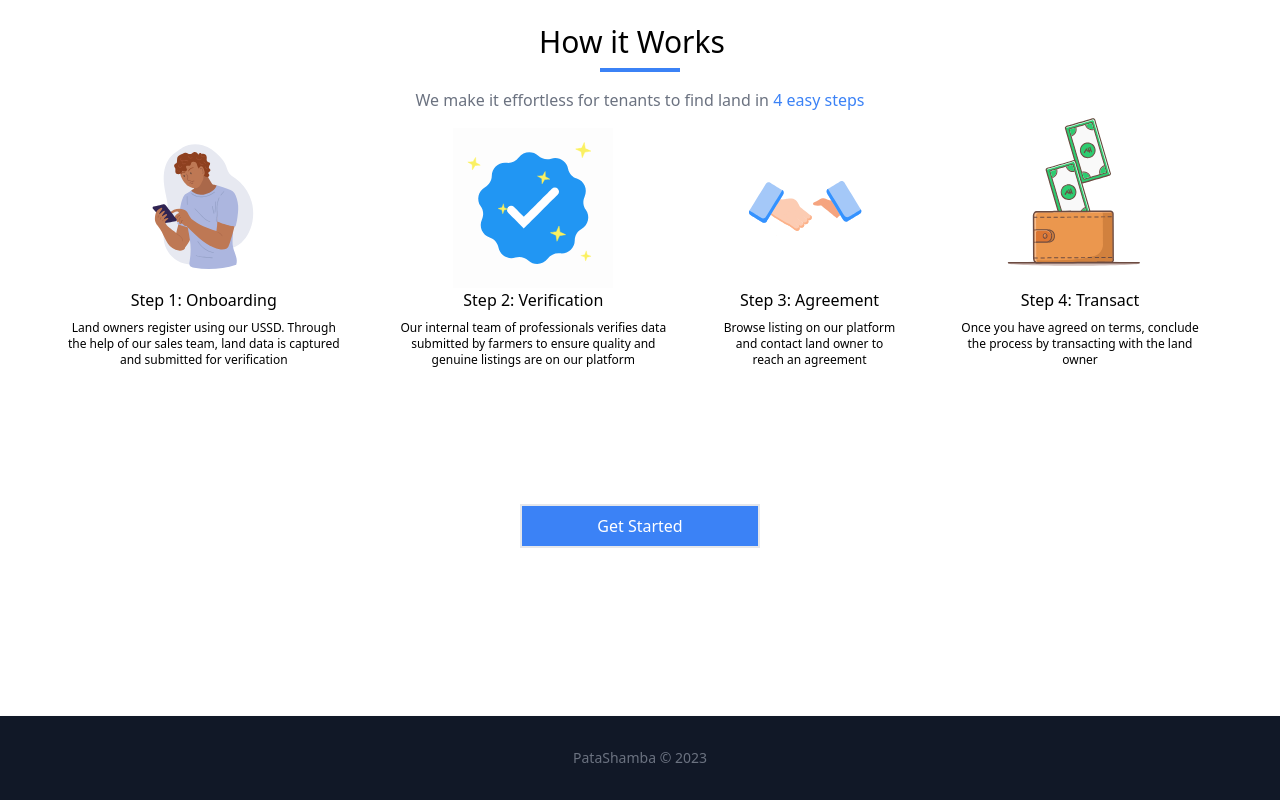
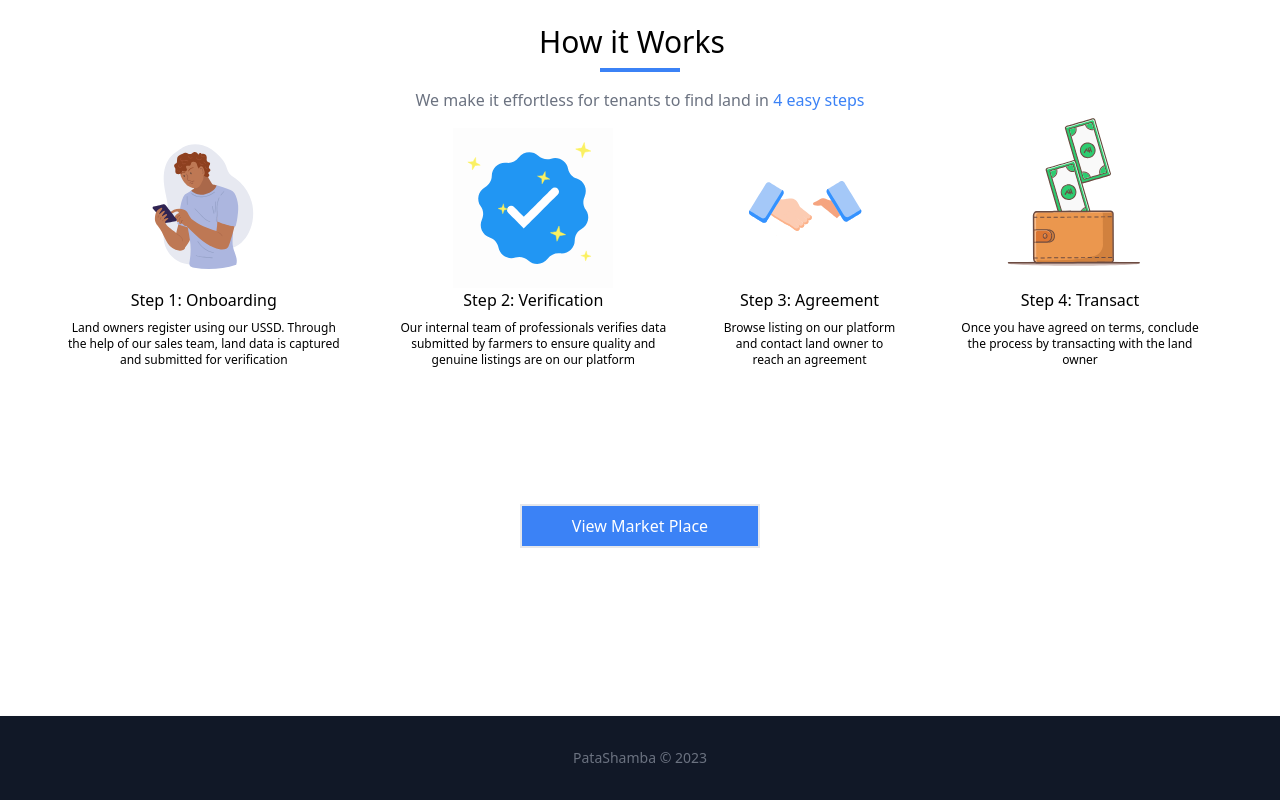
Before and after one commit to EdwinWalela/pata-shamba, a React (Vite) app: page / in a window 1280 px wide. Shown: the part 876-1676 px from the top of the page. Built offline with nearby package versions, Linux system fonts and the light colour scheme; no server answers.

Commit message:
reduce market place cards

```diff
--- a/src/pages/Landing/about.tsx
+++ b/src/pages/Landing/about.tsx
@@ -49,7 +49,7 @@ const About = () => {
 			</div>
 			<NavLink to="/search">
 				<button className="text-center block md:w-1/5 w-3/4 mx-auto md:mt-14 md:mt-0 md:relative md:bottom-32 py-2 bg-blue-500 text-white hover:text-blue-500 transition-all hover:bg-white hover:border-2 border-2 hover:border-blue-500">
-					Get Started
+					View Market Place
 				</button>
 			</NavLink>
 		</div>
--- a/src/pages/SearchResults/index.tsx
+++ b/src/pages/SearchResults/index.tsx
@@ -37,7 +37,6 @@ const SearchResults = () => {
 				</button>
 			</form>
 			<Cards />
-			<Cards />
 		</div>
 	);
 };
```
